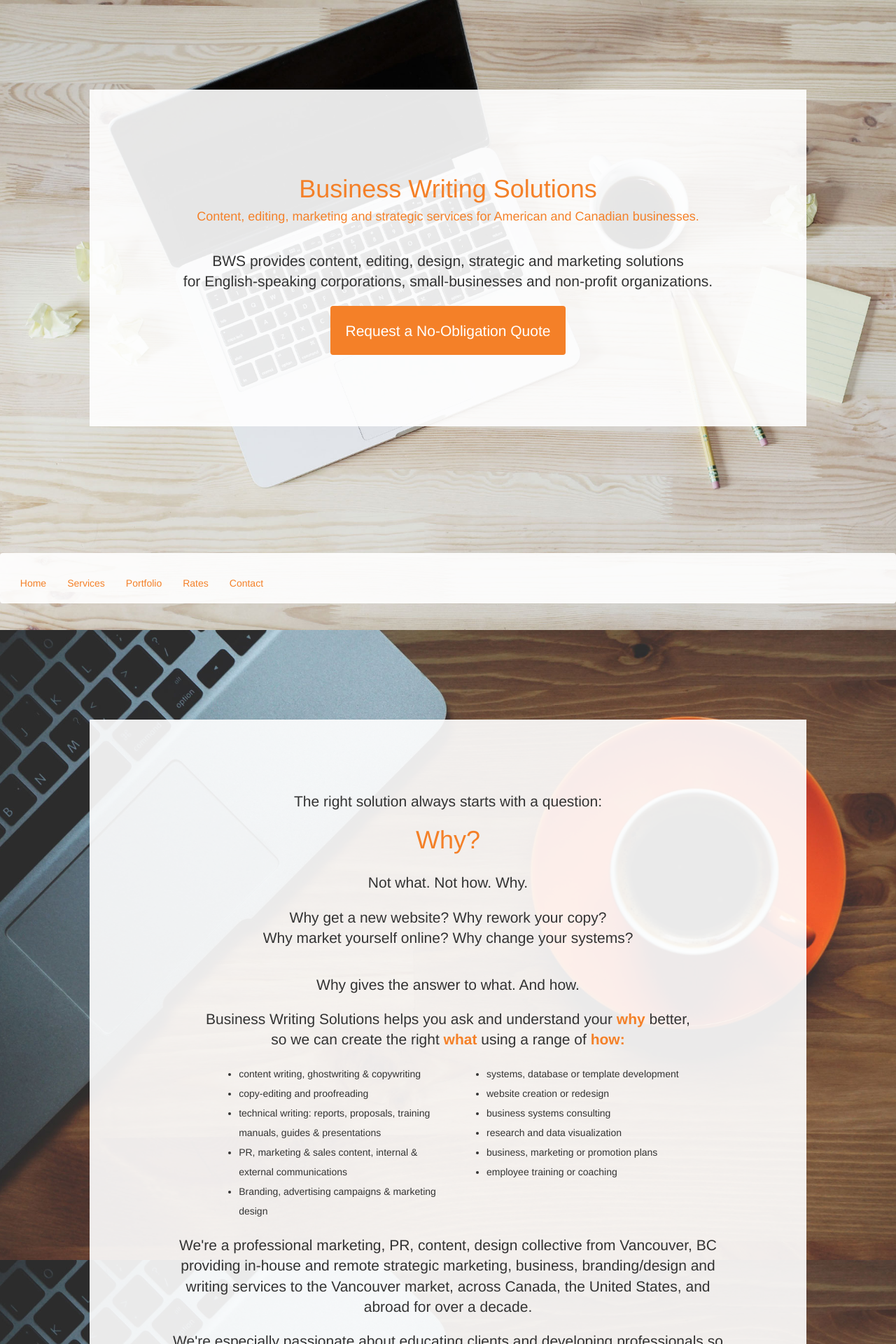
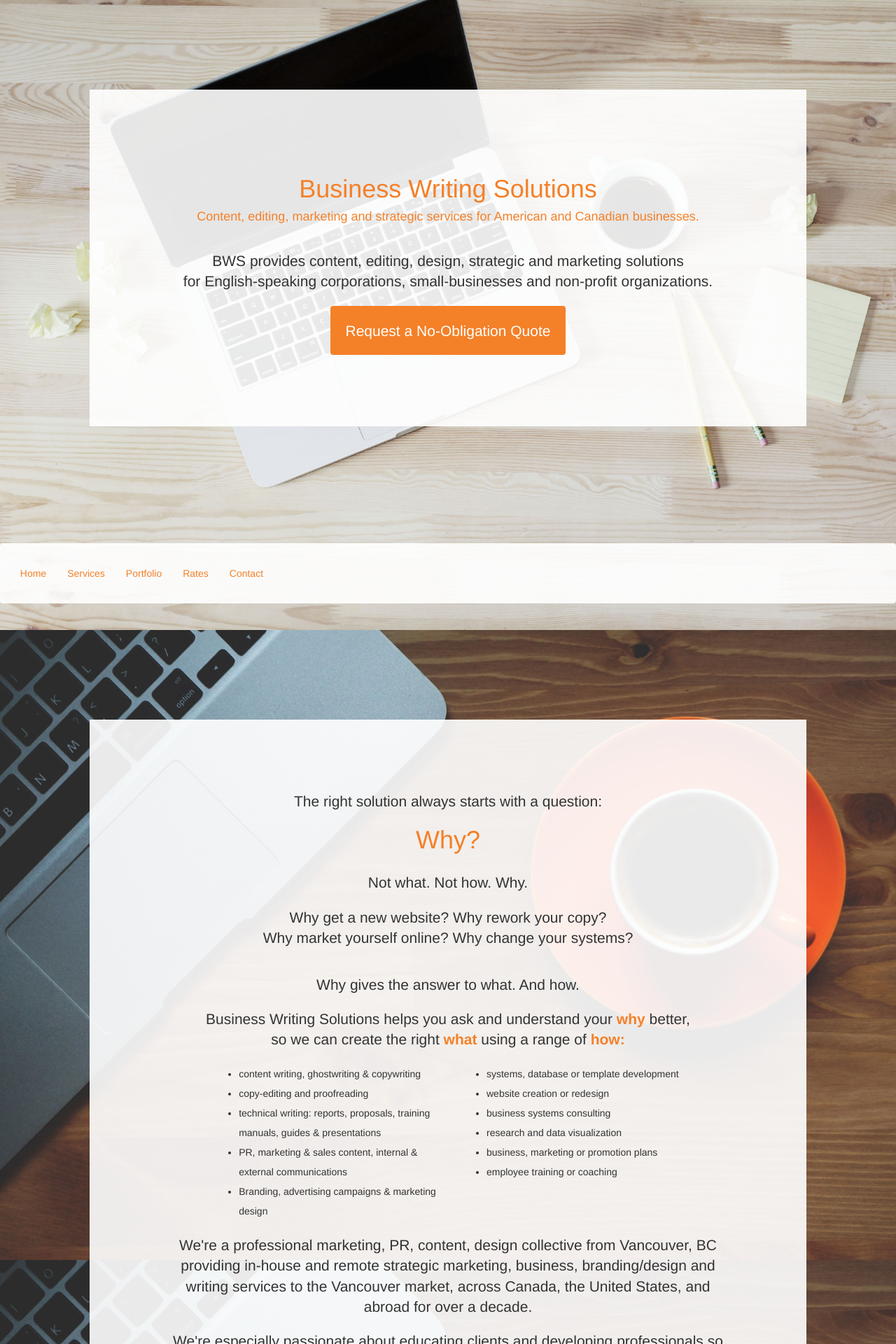
Before and after one commit to kaiewiggins/businesswriting, a Jekyll site: the page built from index.html, in a window 1280 px wide. Shown: the top 1920 px of the page at 70% size. Built offline with Jekyll 4.4.1, drawn with Linux system fonts in a browser that asks for light colours; nearby versions of some CDN libraries.

Commit message:
Update main.css

```diff
--- a/css/main.css
+++ b/css/main.css
@@ -21,8 +21,6 @@
 
 .navbar-text {
    color: #f48028;
-  text-align: center;
-   height: 1em;
 }
 
 .affix { z-index: 9998;
```
